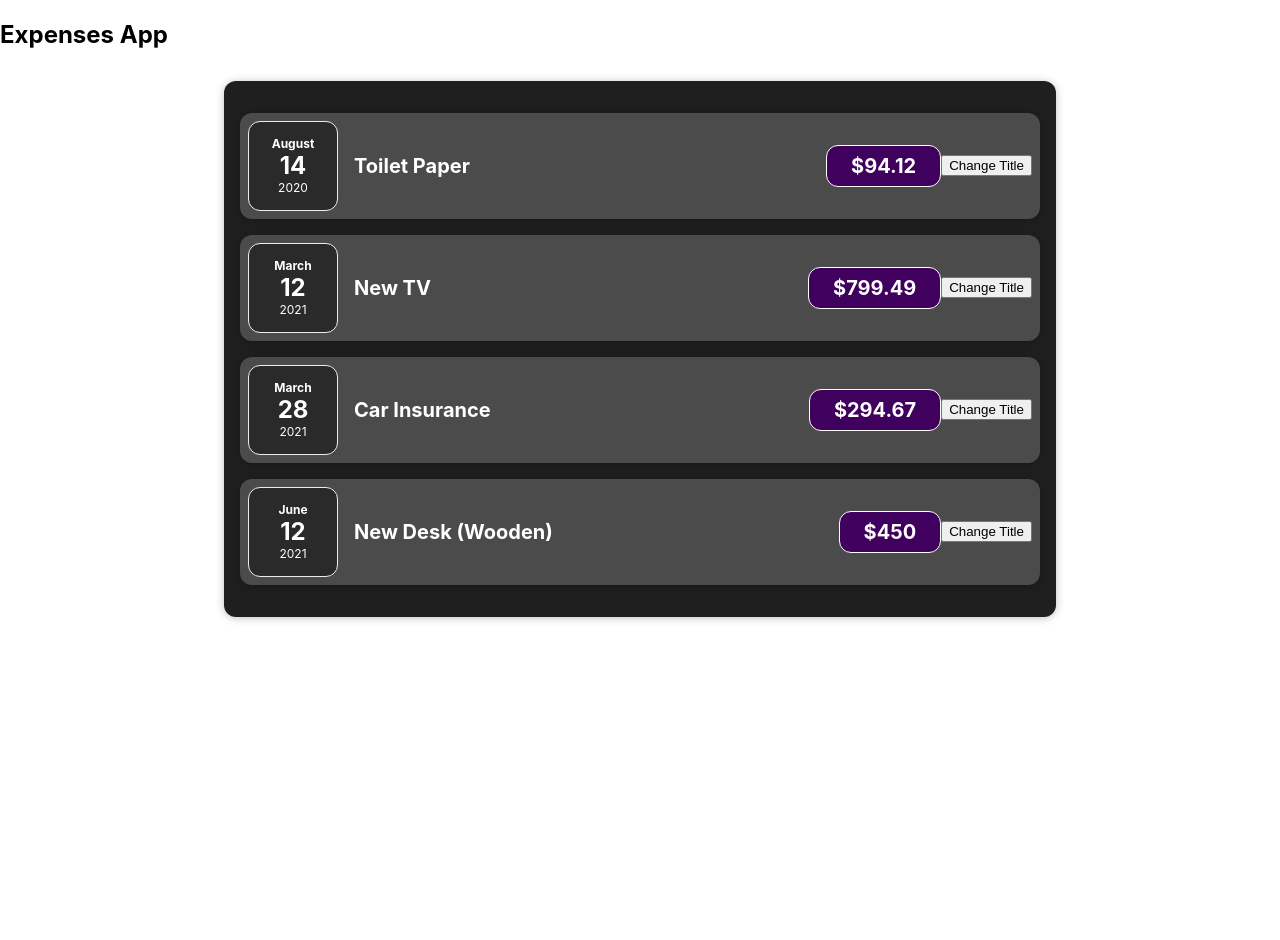
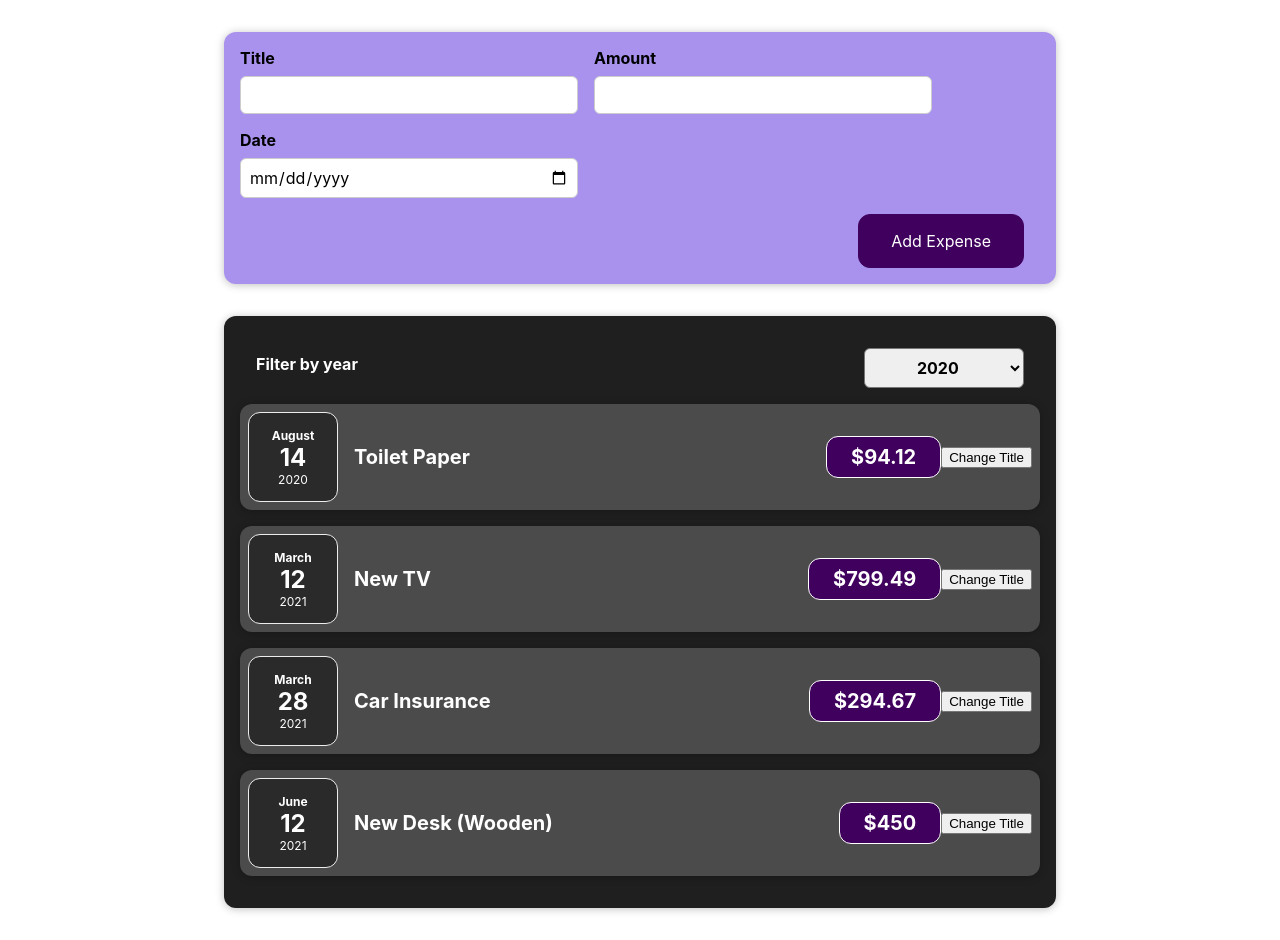
Before and after one commit to MDMartinez2120/ExpenseCalculatorReact, a React (Create React App) app: page / in a window 1280 px wide. Before the commit the page ends 800 px from the top, so only its background shows below. Built offline with nearby package versions, Linux system fonts and the light colour scheme.

Commit message:
feat: app can now take in user input and display that input.

```diff
--- a/src/App.js
+++ b/src/App.js
@@ -1,4 +1,6 @@
 import './App.css';
+
+import NewExpense from "./components/NewExpense/NewExpense";
 import Expenses from "./components/Expenses/Expenses";
 
 function App() {
@@ -23,9 +25,14 @@
       date: new Date(2021, 5, 12),
     },
   ];
+  function addExpenseHandler(expense){
+    console.log('In app js');
+    console.log(expense);
+  }
+
   return (
     <div>
-      <h2>Expenses App</h2>
+      <NewExpense onAddExpense={addExpenseHandler} />
       <Expenses items={expenses} />
     </div>
   );
--- a/src/components/Expenses/Expenses.js
+++ b/src/components/Expenses/Expenses.js
@@ -1,10 +1,19 @@
+import React, { useState } from "react";
+
 import ExpenseItem from './ExpenseItem';
 import Card from '../UI/Card';
+import ExpensesFilter from "./ExpensesFilter";
 import './Expenses.css';
 
 function Expenses(props) {
+    const [filteredYear, setFilteredYear] = useState('2020');
+
+    function filterChangeHandler(selectedYear){
+        setFilteredYear(selectedYear);
+    }
     return (
         <Card className="expenses">
+            <ExpensesFilter selected={filteredYear} onChangeFilter={filterChangeHandler} />
             <ExpenseItem
                 title={props.items[0].title}
                 amount={props.items[0].amount}
--- /dev/null
+++ b/src/components/Expenses/ExpensesFilter.css
@@ -0,0 +1,24 @@
+.expenses-filter {
+    color: white;
+    padding: 0 1rem;
+}
+
+.expenses-filter__control {
+    display: flex;
+    width: 100%;
+    align-items: center;
+    justify-content: space-between;
+    margin: 1rem 0;
+}
+
+.expenses-filter label {
+    font-weight: bold;
+    margin-bottom: 0.5rem;
+}
+
+.expenses-filter select {
+    font: inherit;
+    padding: 0.5rem 3rem;
+    font-weight: bold;
+    border-radius: 6px;
+}
--- /dev/null
+++ b/src/components/Expenses/ExpensesFilter.js
@@ -0,0 +1,25 @@
+import React from 'react';
+
+import './ExpensesFilter.css';
+
+const ExpensesFilter = (props) => {
+    const dropdownChangeHandler = (e) => {
+        props.onChangeFilter(e.target.value);
+    };
+
+    return (
+        <div className='expenses-filter'>
+            <div className='expenses-filter__control'>
+                <label>Filter by year</label>
+                <select value={props.selected} onChange={dropdownChangeHandler}>
+                    <option value='2022'>2022</option>
+                    <option value='2021'>2021</option>
+                    <option value='2020'>2020</option>
+                    <option value='2019'>2019</option>
+                </select>
+            </div>
+        </div>
+    );
+};
+
+export default ExpensesFilter;
--- /dev/null
+++ b/src/components/NewExpense/ExpenseForm.css
@@ -0,0 +1,26 @@
+.new-expense__controls {
+    display: flex;
+    flex-wrap: wrap;
+    gap: 1rem;
+    margin-bottom: 1rem;
+    text-align: left;
+}
+
+.new-expense__control label {
+    font-weight: bold;
+    margin-bottom: 0.5rem;
+    display: block;
+}
+
+.new-expense__control input {
+    font: inherit;
+    padding: 0.5rem;
+    border-radius: 6px;
+    border: 1px solid #ccc;
+    width: 20rem;
+    max-width: 100%;
+}
+
+.new-expense__actions {
+    text-align: right;
+}
--- /dev/null
+++ b/src/components/NewExpense/ExpenseForm.js
@@ -0,0 +1,58 @@
+import React, { useState } from "react";
+
+import './ExpenseForm.css';
+
+function ExpenseForm(props){
+    const [enteredTitle, setEnteredTitle] = useState('');
+    const [enteredAmount, setEnteredAmount] = useState('');
+    const [enteredDate, setEnteredDate] = useState('');
+
+    function titleChangeHandler(e){
+        setEnteredTitle(e.target.value);
+    }
+
+    function amountChangeHandler(e){
+        setEnteredAmount(e.target.value)
+    }
+
+    function dateChangeHandler(e){
+        setEnteredDate(e.target.value)
+    }
+
+    function submitHandler(e){
+        e.preventDefault();
+
+        const expenseData = {
+            title: enteredTitle,
+            amount: enteredAmount,
+            date: new Date(enteredDate)
+        };
+        props.onSaveExpenseData(expenseData);
+        setEnteredTitle('');
+        setEnteredAmount('');
+        setEnteredDate('');
+    }
+
+    return (
+        <form onSubmit={submitHandler}>
+            <div className='new-expense__controls'>
+                <div className='new-expense__control'>
+                    <label>Title</label>
+                    <input type='text' value={enteredTitle} onChange={titleChangeHandler}/>
+                </div>
+                <div className='new-expense__control'>
+                    <label>Amount</label>
+                    <input type='number' value={enteredAmount} min='0.01' step='0.01' onChange={amountChangeHandler}/>
+                </div>
+                <div className='new-expense__control'>
+                    <label>Date</label>
+                    <input type='date' value={enteredDate} min='2019-01-01' max='2023-12-31' onChange={dateChangeHandler}/>
+                </div>
+            </div>
+            <div className='new-expense__actions'>
+                <button type='submit'>Add Expense</button>
+            </div>
+        </form>
+    )
+}
+export default ExpenseForm;
--- /dev/null
+++ b/src/components/NewExpense/NewExpense.css
@@ -0,0 +1,38 @@
+.new-expense {
+    background-color: #a892ee;
+    padding: 1rem;
+    margin: 2rem auto;
+    width: 50rem;
+    max-width: 95%;
+    border-radius: 12px;
+    text-align: center;
+    box-shadow: 0 1px 8px rgba(0, 0, 0, 0.25);
+}
+
+.new-expense button {
+    font: inherit;
+    cursor: pointer;
+    padding: 1rem 2rem;
+    border: 1px solid #40005d;
+    background-color: #40005d;
+    color: white;
+    border-radius: 12px;
+    margin-right: 1rem;
+}
+
+.new-expense button:hover,
+.new-expense button:active {
+    background-color: #510674;
+    border-color: #510674;
+}
+
+.new-expense button.alternative {
+    color: #220131;
+    border-color: transparent;
+    background-color: transparent;
+}
+
+.new-expense button.alternative:hover,
+.new-expense button.alternative:active {
+    background-color: #ddb3f8;
+}
--- /dev/null
+++ b/src/components/NewExpense/NewExpense.js
@@ -0,0 +1,22 @@
+import React from "react";
+
+import ExpenseForm from "./ExpenseForm";
+import './NewExpense.css';
+
+
+function NewExpense(props){
+    function saveExpenseDataHandler(enteredExpenseData){
+        const expenseData = {
+            ...enteredExpenseData,
+            id: Math.random().toString()
+        };
+        props.onAddExpense(expenseData);
+    }
+
+    return (
+        <div className='new-expense'>
+            <ExpenseForm onSaveExpenseData={saveExpenseDataHandler}/>
+        </div>
+    );
+}
+export default NewExpense;
```
